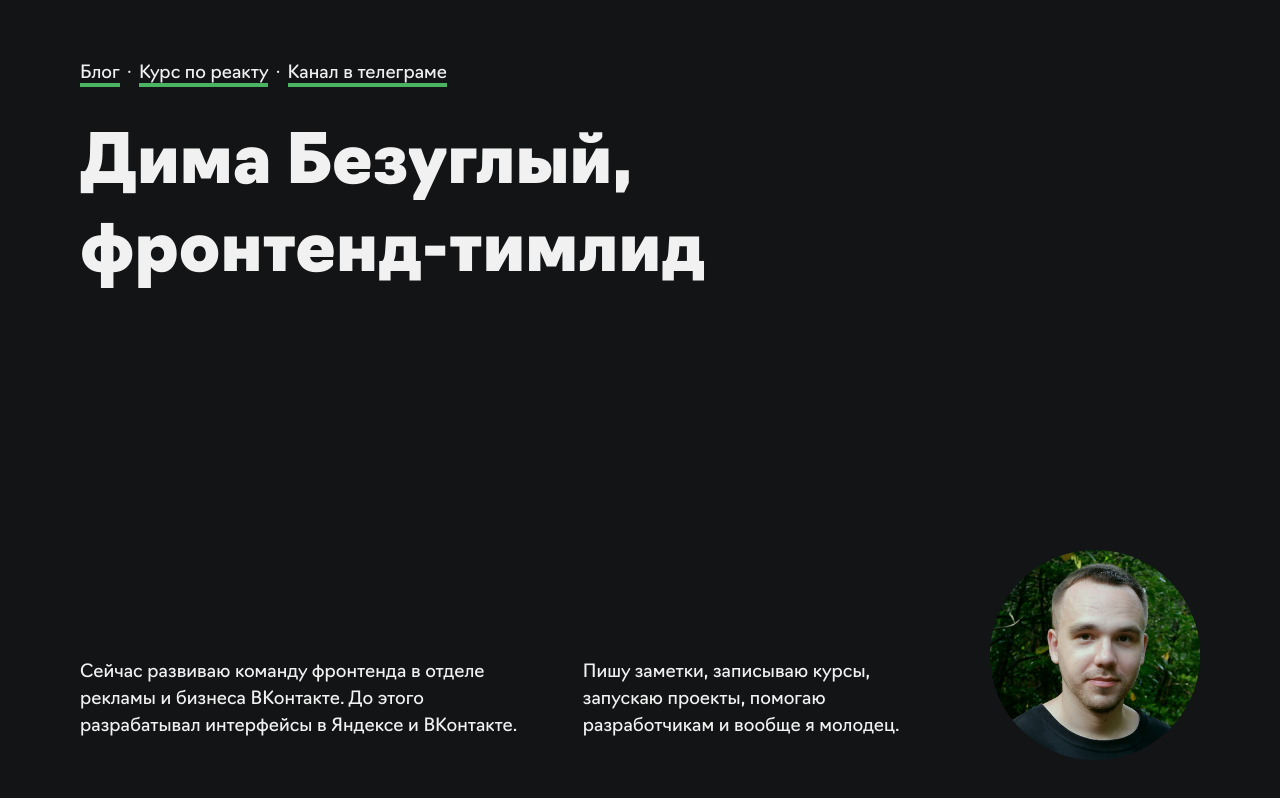
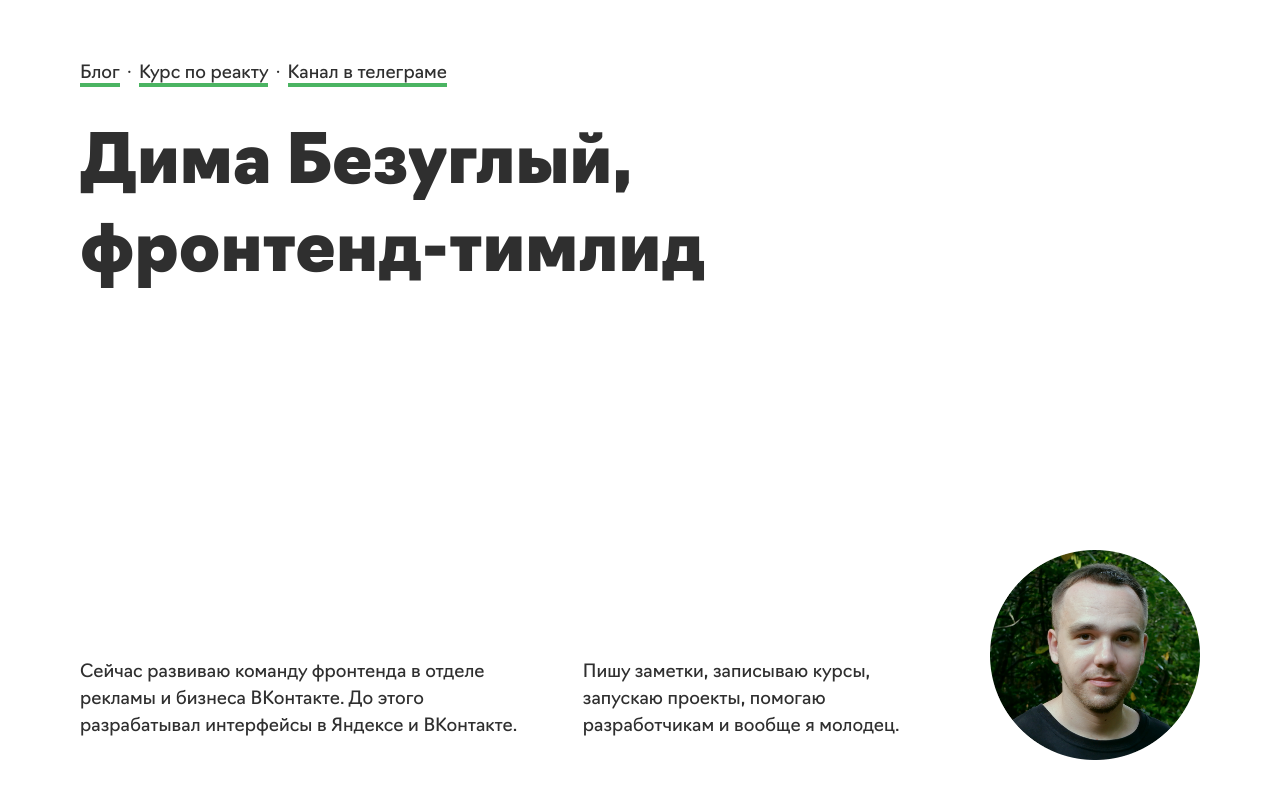
Before and after one commit to shalfey41/bezugly, a Next.js app: page / in a window 1280 px wide. Built offline with nearby package versions, Linux system fonts and the light colour scheme.

Commit message:
Поддержал светлую и темную темы

```diff
--- a/styles/globals.css
+++ b/styles/globals.css
@@ -1,7 +1,21 @@
 :root {
-    --color_white: #F1F1F1;
-    --color_black: #121416;
+    --color_white: #2f2f2f;
+    --color_black: #FFF;
     --color_primary: #4BB462;
+}
+
+@media (prefers-color-scheme: dark) {
+    :root {
+        --color_white: #F1F1F1;
+        --color_black: #121416;
+    }
+}
+
+@media (prefers-color-scheme: light) {
+    :root {
+        --color_white: #2f2f2f;
+        --color_black: #FFF;
+    }
 }
 
 body {
```
